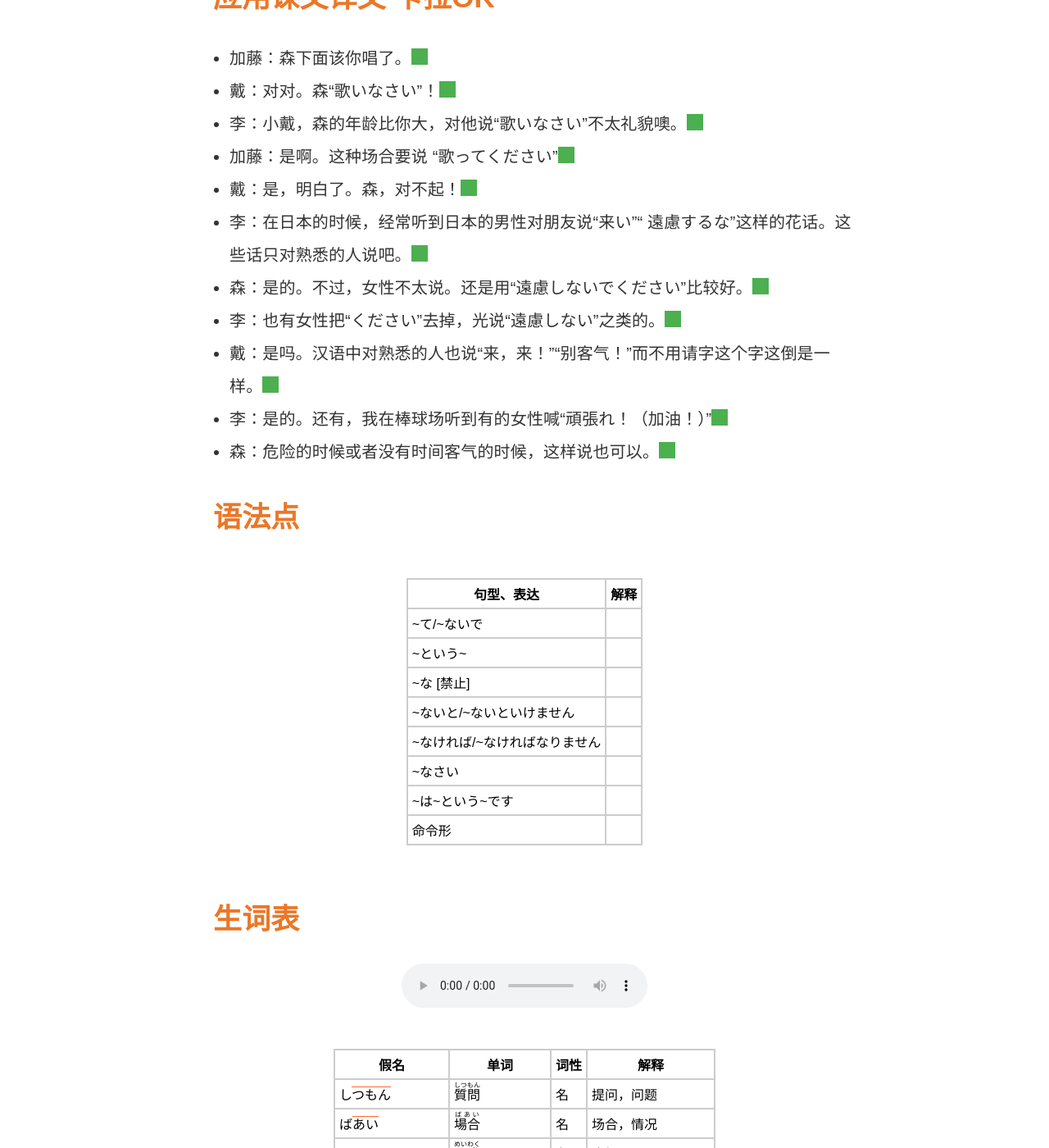
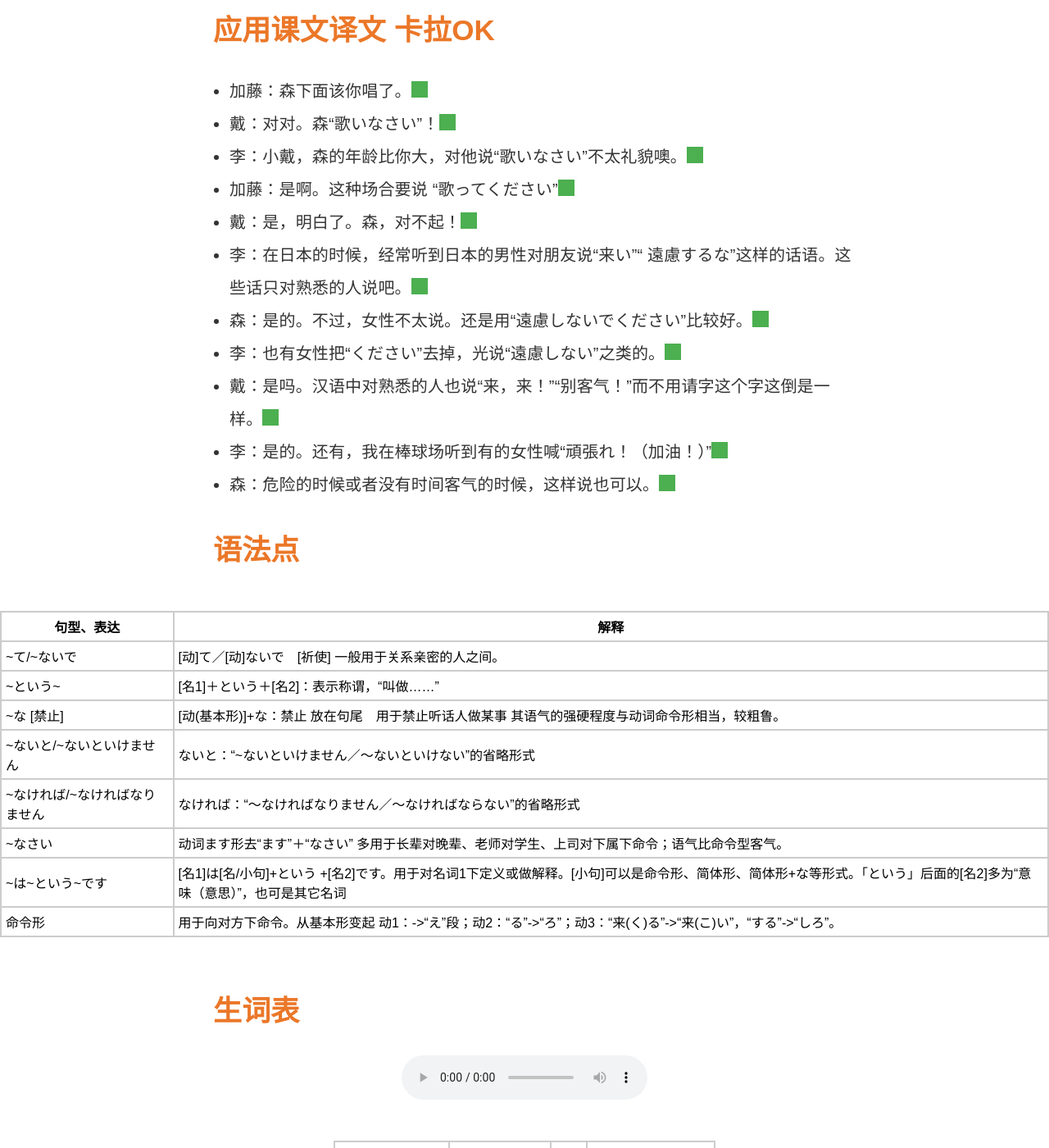
Before and after one commit to wizicer/LearnJapan, a Jekyll site: the page built from uwp/lesson29.md, in a window 1280 px wide and 1400 px high, scrolled down 2315 px. Shown: the whole window at 82% size. Built offline with Jekyll 4.4.1, drawn with Linux system fonts in a browser that asks for light colours; some of the changed text lies outside the part shown.

Commit message:
learned lesson 29

```diff
--- a/_data/grammar.csv
+++ b/_data/grammar.csv
@@ -167,7 +167,7 @@ idx,lesson,expression,explanation
 166 , 37 , ~ちゃった                                  ,
 167 , 40 , ~続けます                                  ,
 168 , 32 , ~つもりです                                ,
-169 , 29 , ~て/~ないで                                ,
+169 , 29 , ~て/~ないで                                , [动]て／[动]ないで　[祈使] 一般用于关系亲密的人之间。
 170 , 39 , ~て~/~ないで~                              ,
 171 , 36 , ~て，~/~で，~ [原因、理由]                 ,
 172 , 27 , ~で [原因、理由]                           , 名＋で [原因、理由]
@@ -205,17 +205,17 @@ idx,lesson,expression,explanation
 204 , 28 , ~てもらいます                              , [动]てもらいます “A从B处得到某项帮助/A由于B的行为而得到某种恩惠” A：受益人 B：行为主体（提供帮助的人） ~：B的行为
 205 , 31 , ~と，~                                     ,
 206 , 27 , ~と会います                                , [名]と会います “～に”：表示单向性的行为对象 “～と”：表示双向性的行为对象
-207 , 29 , ~という~                                   ,
+207 , 29 , ~という~                                   , [名1]＋という＋[名2]：表示称谓，“叫做……”
 208 , 30 , ~と思います                                ,
 209 , 30 , ~と思っています                            ,
 210 , 37 , ~とか~とか                                 ,
 211 , 27 , ~時，~                                     , 小句(简)+時：“……的时候，……” 接续：1.名+の+時 2.形1(简)+時 3.形2(词干)+な+時 4.动(简)+時 a.～する（基本形）＋時、…：表示后项动作实现时，前项动作未完成 b.～した（た形）＋時、…：表示后项动作实现时，前项动作已完成
 212 , 40 , ~ところです                                ,
-213 , 29 , ~な [禁止]                                 ,
-214 , 29 , ~ないと/~ないといけません                  ,
+213 , 29 , ~な [禁止]                                 , [动(基本形)]+な：禁止 放在句尾　用于禁止听话人做某事 其语气的强硬程度与动词命令形相当，较粗鲁。
+214 , 29 , ~ないと/~ないといけません                  , ないと：“~ないといけません／～ないといけない”的省略形式
 215 , 27 , ~ながら                                    , 动＋ながら 接续：连用形＋“ながら”。 意义：一边…一边… 后面的动作是主要动作，前面的动作是次要动作。
-216 , 29 , ~なければ/~なければなりません              ,
-217 , 29 , ~なさい                                    ,
+216 , 29 , ~なければ/~なければなりません              , なければ：“～なければなりません／～なければならない”的省略形式
+217 , 29 , ~なさい                                    , 动词ます形去“ます”＋“なさい” 多用于长辈对晚辈、老师对学生、上司对下属下命令；语气比命令型客气。
 218 , 37 , ~なら，~                                   ,
 219 , 36 , ~に [用途] [基准]                          ,
 220 , 32 , ~によると                                  ,
@@ -235,7 +235,7 @@ idx,lesson,expression,explanation
 234 , 46 , ~のような味/においがします                 ,
 235 , 26 , ~のを~                                     , 小句（动词简体形）＋の＋を[动]。 这种名词化形式做宾语时，“の”和“こと”可以互换。 表达信息内容时，用“こと”；表示某动作时，用“の”。
 236 , 37 , ~ば，~                                     ,
-237 , 29 , ~は~という~です                            ,
+237 , 29 , ~は~という~です                            , [名1]は[名/小句]+という +[名2]です。用于对名词1下定义或做解释。[小句]可以是命令形、简体形、简体形+な等形式。「という」后面的[名2]多为“意味（意思）”，也可是其它名词
 238 , 41 , ~は~に~られます                            ,
 239 , 43 , ~は~に~を~させます                         ,
 240 , 41 , ~は~に~を~られます                         ,
@@ -267,7 +267,7 @@ idx,lesson,expression,explanation
 266 , 33 , 自动词和他动词                             ,
 267 , 31 , 形容词的副词性用法                         ,
 268 , 44 , 形容词+さ                                  ,
-269 , 29 , 命令形                                     ,
+269 , 29 , 命令形                                     , 用于向对方下命令。从基本形变起 动1：->“え”段；动2：“る”->“ろ”；动3：“来(く)る”->“来(こ)い”，“する”->“しろ”。
 270 , 30 , 意志形                                     ,
 271 , 37 , ば形                                       ,
 272 , 38 , 可能形式                                   ,
--- a/_data/lessons.yml
+++ b/_data/lessons.yml
@@ -2196,7 +2196,7 @@ l29:
     * Ｂ　甲：!誠(まこと)，!早(はや)くお!風呂(ふろ)に!入(はい)りなさい。
     * 　　乙：!今(こん)!宿題(しゅくだい)しているんだ。お!母(かあ)さん!先(さき)に!入(はい)ってよ。
     * Ｃ　甲：すみません，これは!何(なん)と!読(よ)みますか。
-    * 　　乙：「たちいりきんし」と!読(よ)みます。「ここに!入(はい)るな」という!意味(いみ)ですよ。
+    * 　　乙：「たちいりきんし（立入禁止）」と!読(よ)みます。「ここに!入(はい)るな」という!意味(いみ)ですよ。
     * Ｄ　甲：この!花(はな)の!名前(なまえ)を!知(し)っていますか。
     * 　　乙：ええ，それはフジという!花(はな)です。
   contitle: >
@@ -2214,7 +2214,7 @@ l29:
     * !李(り)　：!日本(にっぽん)にいる!時(とき)，!日本人(にっぽんじん)の!男性(だんせい)が!友達(ともだち)に，「!来(こ)い」「!遠慮(えんりょ)するな」などと!言(い)っているのをよく!聞(き)きました。これは!親(した)しい!人(ひと)に!使(つか)うんですね。
     * !森(もり)　：ええ。でも，!女性(じょせい)はあまり!使(つか)いません。「!来(き)てください」「!遠慮(えんりょ)しないでください」と!言(い)ったほうがいいですよ。
     * !李(り)　：「ください」を!取(と)って，「!来(き)て」「!遠慮(えんりょ)しないで」などという!言(い)い!方(かた)をしている!女性(じょせい)もいました。
-    * !戴(たい)　：そうですか。!中国語(ちゅうごくご)でも!親(した)しい!相手(あいて)には，　“来，来！”　“　别客气！”と!言(い)って“请”を!付(つ)けませんから，!同(おな)じですね。
+    * !戴(たい)　：そうですか。!中国語(ちゅうごくご)でも!親(した)しい!相手(あいて)には，　“来，来！”　“别客气！”と!言(い)って“请”を!付(つ)けませんから，!同(おな)じですね。
     * !李(り)　：そうですね。それから，!野球(やきゅう)!場(じょう)で!女(おんな)の!人(ひと)が「!頑張(がんば)れ！」と!言(い)うのを!聞(き)きました。
     * !森(もり)　：!危険(きけん)な!時(とき)や!丁寧(ていねい)に!言(い)う!暇(ひま)がない!時(とき)は!使(つか)ってもいいんです。
   basic4t: |
@@ -2242,7 +2242,7 @@ l29:
     * 加藤：是啊。这种场合要说 “歌ってください”
     * 戴：是，明白了。森，对不起！
     * （大家聊起“命令形”）
-    * 李：在日本的时候，经常听到日本的男性对朋友说“来い”“ 遠慮するな”这样的花话。这些话只对熟悉的人说吧。
+    * 李：在日本的时候，经常听到日本的男性对朋友说“来い”“ 遠慮するな”这样的话语。这些话只对熟悉的人说吧。
     * 森：是的。不过，女性不太说。还是用“遠慮しないでください”比较好。
     * 李：也有女性把“ください”去掉，光说“遠慮しない”之类的。
     * 戴：是吗。汉语中对熟悉的人也说“来，来！”“别客气！”而不用请字这个字这倒是一样。
```
Also changed, not shown: _data/words.csv.
